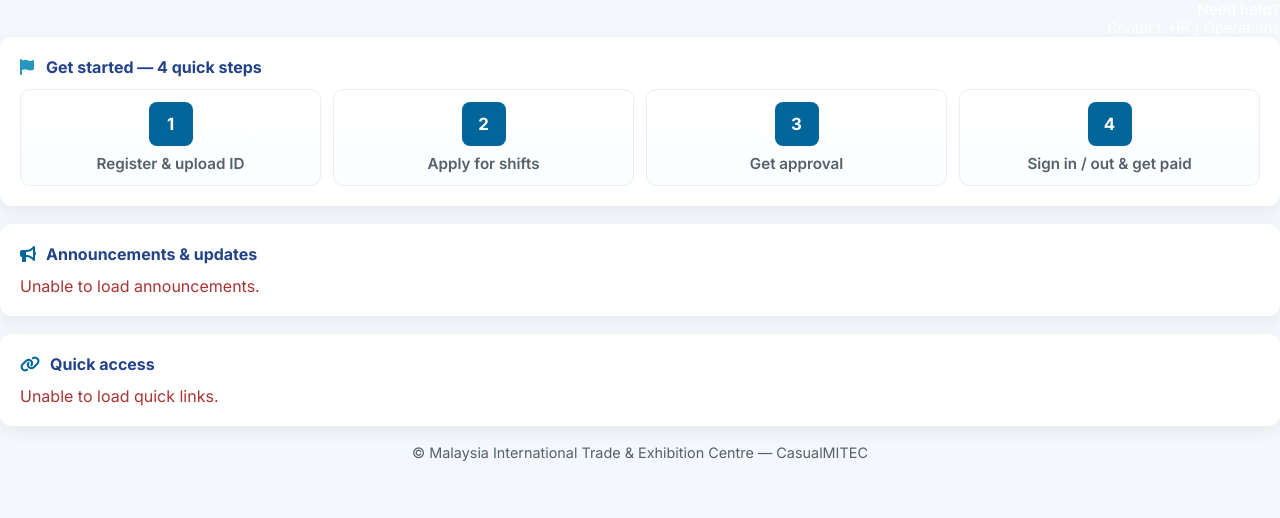
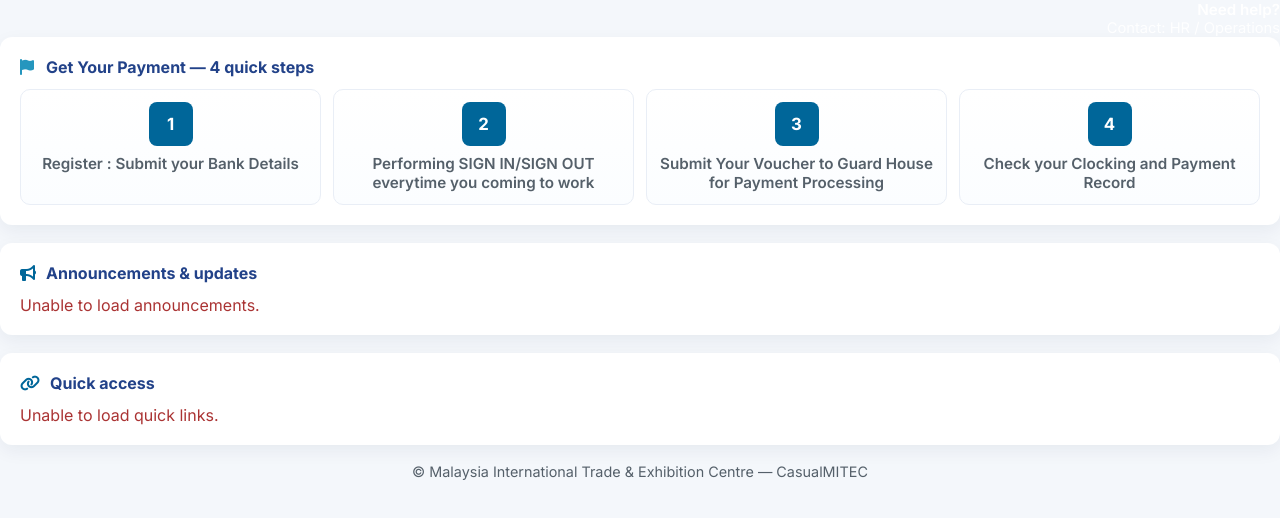
Before and after one commit to clcmitec/casualmitec-hume, a plain HTML site: page index.html in a window 1280 px wide. Drawn offline with Linux system fonts and the light colour scheme; no server answers.

Commit message:
Update quick start instructions in index.html

```diff
--- a/index.html
+++ b/index.html
@@ -109,23 +109,23 @@
 
     <!-- Quick Start -->
     <div class="card quick-start" aria-labelledby="qs">
-      <div class="title"><i class="fa-solid fa-flag" style="color:var(--mitec-gold)"></i> Get started — 4 quick steps</div>
+      <div class="title"><i class="fa-solid fa-flag" style="color:var(--mitec-gold)"></i> Get Your Payment — 4 quick steps</div>
       <div class="steps" role="list">
         <div class="step" role="listitem">
           <div class="num">1</div>
-          <p>Register & upload ID</p>
+          <p>Register : Submit your Bank Details</p>
         </div>
         <div class="step" role="listitem">
           <div class="num">2</div>
-          <p>Apply for shifts</p>
+          <p>Performing SIGN IN/SIGN OUT everytime you coming to work</p>
         </div>
         <div class="step" role="listitem">
           <div class="num">3</div>
-          <p>Get approval</p>
+          <p>Submit Your Voucher to Guard House for Payment Processing </p>
         </div>
         <div class="step" role="listitem">
           <div class="num">4</div>
-          <p>Sign in / out & get paid</p>
+          <p>Check your Clocking and Payment Record</p>
         </div>
       </div>
     </div>
```
